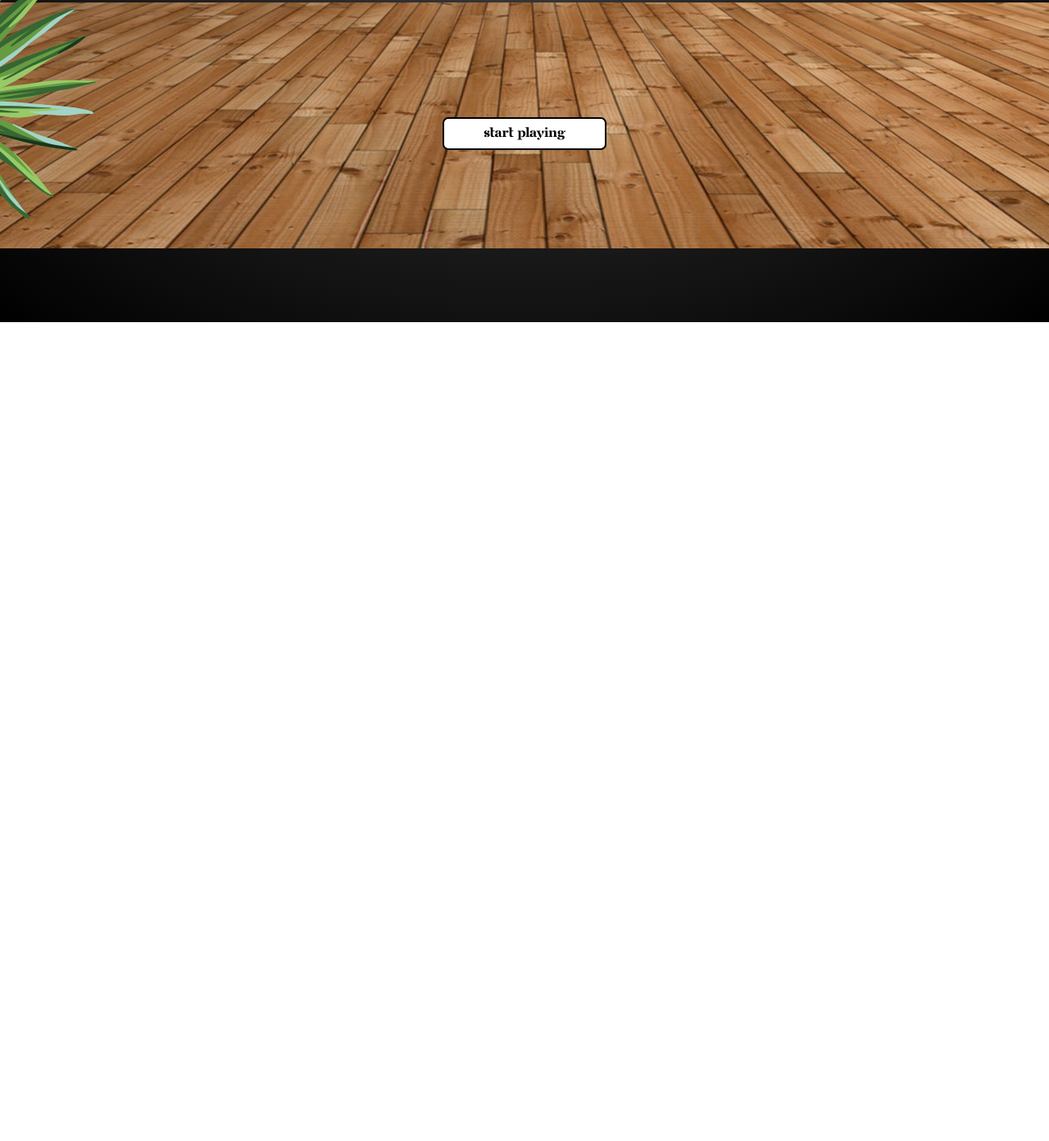
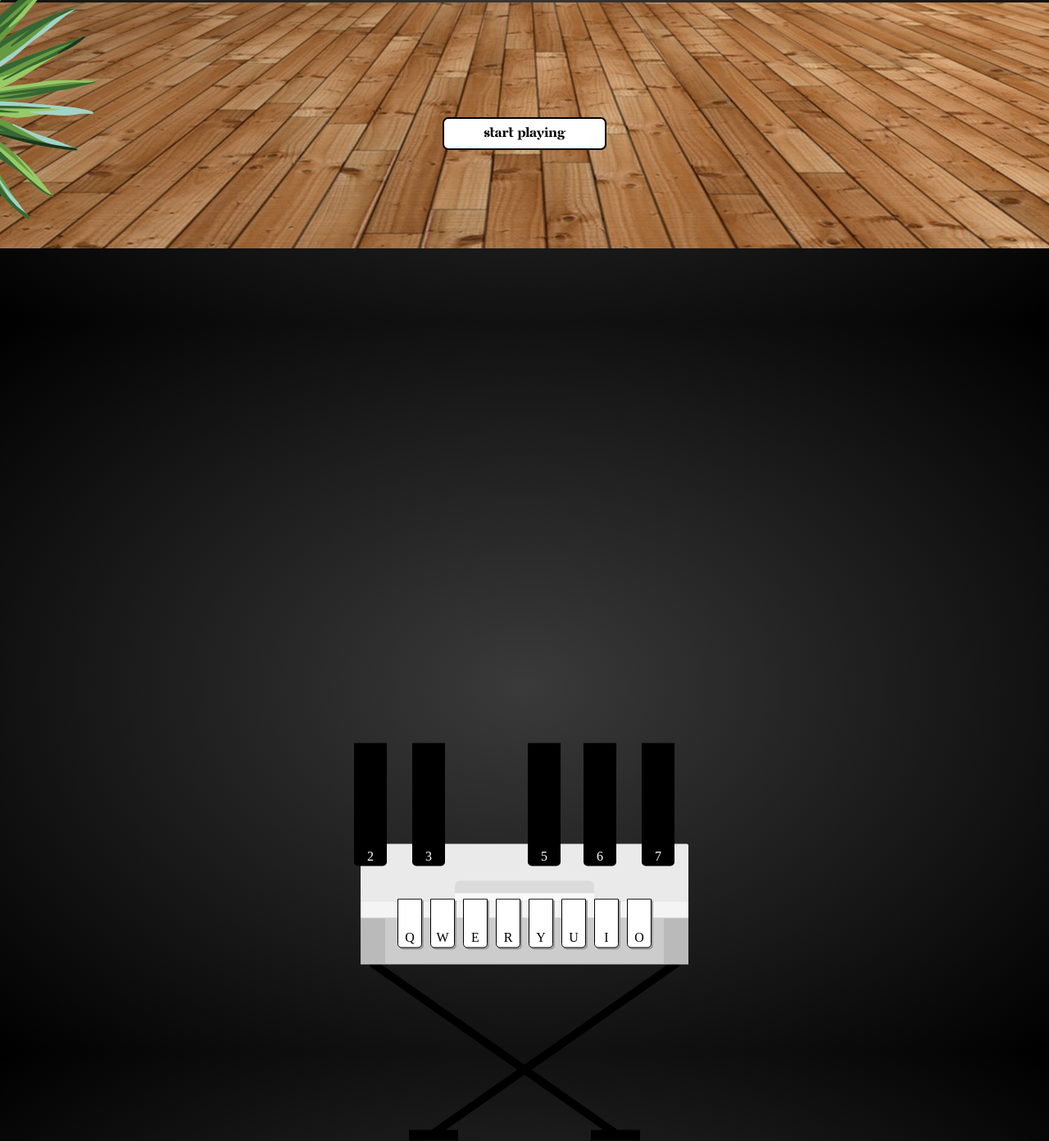
Before and after one commit to vladislavlazarev/synthesizer, a plain HTML site: page main-page.html in a window 1280 px wide. Shown: the part 497-1889 px from the top of the page at 82% size. Before the commit the page ends 890 px from the top, so only its background shows below. Drawn offline with nearby package versions, Linux system fonts and the light colour scheme.

Commit message:
almost final

```diff
--- a/assets/scripts/script.js
+++ b/assets/scripts/script.js
@@ -3,136 +3,149 @@ $(document).ready(function(){
 	 $('.btn').click(function(){
 	 	$('.floor').addClass('-active');
 	 });
+	  $('.btn').click(function(){
+	 	$('.leaf').addClass('-active');
+	 });
+	  $('.btn').click(function(){
+	 	$('.btn').addClass('-active');
+	 });
+	   $('.btn').click(function(){
+	 	$('.lo').addClass('-active');
+	 });
+	   $('.btn').click(function(){
+	 	$('.pianino-move').addClass('-active');
+	 });
 
 
-	// const keyParams = [
-	// 	{
-	// 		key: 81,
-	// 		text : "Q",
-	// 		activeText : "Q",
-	// 		frequency: "C4",
-	// 		type: 'white'
-	// 	},
-	// 	{
-	// 		key: 87,
-	// 			text : "W",
-	// 		activeText : "W",
-	// 		frequency: "D4",
-	// 		type: 'white'
-	// 	},
-	// 	{
-	// 		key: 69,
-	// 		text : "E",
-	// 		activeText : "E",
-	// 		frequency: "E4",
-	// 		type: 'white'
-	// 	},
-	// 	{
-	// 		key: 82,
-	// 		text : "R",
-	// 		activeText : "R",
-	// 		frequency: "F4",
-	// 		type: 'white'
-	// 	},
-	// 	{
-	// 		key: 84,
-	// 		text : "Y",
-	// 		activeText : "Y",
-	// 		frequency: "G4",
-	// 		type: 'white'
-	// 	},
-	// 	{
-	// 		key: 89,
-	// 		text : "U",
-	// 		activeText : "U",
-	// 		frequency: "A4",
-	// 		type: 'white'
-	// 	},
-	// 	{
-	// 		key: 85,
-	// 		text : "I",
-	// 		activeText : "I",
-	// 		frequency: "B4",
-	// 		type: 'white'
-	// 	},
-	// 	{
-	// 		key: 73,
-	// 		text : "O",
-	// 		activeText : "O",
-	// 		frequency: "C5",
-	// 		type: 'white'
-	// 	},
-	// 	{
-	// 		key: 50,
-	// 		text : "2",
-	// 		activeText : "2",
-	// 		frequency: "C#4",
-	// 		type: 'black'
-	// 	},
-	// 	{
-	// 		key: 51,
-	// 		text : "3",
-	// 		activeText : "3",
-	// 		frequency: "Eb4",
-	// 		type: 'black'
-	// 	},
-	// 	{
-	// 		key: 53,
-	// 		text : "5",
-	// 		activeText : "5",
-	// 		frequency: "F#4",
-	// 		type: 'black'
-	// 	},
-	// 	{
-	// 		key: 54,
-	// 		text : "6",
-	// 		activeText : "6",
-	// 		frequency: "G#4",
-	// 		type: 'black'
-	// 	},
-	// 	{
-	// 		key: 55,
-	// 		text : "7",
-	// 		activeText : "Соль(7)",
-	// 		frequency: "Bb4",
-	// 		type: 'black'
-	// 	}
-	// ];
-	// let envParams = {
-	// 	"attack" : 0.11,
-	// 	"decay" : 0.21,
-	// 	"sustain" : 0.09,
-	// 	"release" : 1.2
-	// };
 
-	// let keyboard = [];
+	const keyParams = [
+		{
+			key: 81,
+			text : "Q",
+			activeText : "Q",
+			frequency: "C4",
+			type: 'white'
+		},
+		{
+			key: 87,
+				text : "W",
+			activeText : "W",
+			frequency: "D4",
+			type: 'white'
+		},
+		{
+			key: 69,
+			text : "E",
+			activeText : "E",
+			frequency: "E4",
+			type: 'white'
+		},
+		{
+			key: 82,
+			text : "R",
+			activeText : "R",
+			frequency: "F4",
+			type: 'white'
+		},
+		{
+			key: 84,
+			text : "Y",
+			activeText : "Y",
+			frequency: "G4",
+			type: 'white'
+		},
+		{
+			key: 89,
+			text : "U",
+			activeText : "U",
+			frequency: "A4",
+			type: 'white'
+		},
+		{
+			key: 85,
+			text : "I",
+			activeText : "I",
+			frequency: "B4",
+			type: 'white'
+		},
+		{
+			key: 73,
+			text : "O",
+			activeText : "O",
+			frequency: "C5",
+			type: 'white'
+		},
+		{
+			key: 50,
+			text : "2",
+			activeText : "2",
+			frequency: "C#4",
+			type: 'black'
+		},
+		{
+			key: 51,
+			text : "3",
+			activeText : "3",
+			frequency: "Eb4",
+			type: 'black'
+		},
+		{
+			key: 53,
+			text : "5",
+			activeText : "5",
+			frequency: "F#4",
+			type: 'black'
+		},
+		{
+			key: 54,
+			text : "6",
+			activeText : "6",
+			frequency: "G#4",
+			type: 'black'
+		},
+		{
+			key: 55,
+			text : "7",
+			activeText : "Соль(7)",
+			frequency: "Bb4",
+			type: 'black'
+		}
+	];
+	let envParams = {
+		"attack" : 0.11,
+		"decay" : 0.21,
+		"sustain" : 0.09,
+		"release" : 1.2
+	};
 
-	// for (let i = 0; i < keyParams.length; i++) {
+	let keyboard = [];
 
-	// 	keyboard.push({});
+	for (let i = 0; i < keyParams.length; i++) {
 
-	// 	keyboard[i].env = new Tone.AmplitudeEnvelope(envParams).toMaster();
+		keyboard.push({});
 
-	// 	keyboard[i].osc = new Tone.Oscillator({
-	// 		"partials" : [3, 2, 1],
-	// 		"type" : "custom",
-	// 		"frequency" : keyParams[i].frequency,
-	// 		"volume" : -8,
-	// 	}).connect(keyboard[i].env).start();
+		keyboard[i].env = new Tone.AmplitudeEnvelope(envParams).toMaster();
 
-	// 	Interface.Button({
-	// 				parent: '.' + keyParams[i].type + '-container',
-	// 				activeText : keyParams[i].text,
-	// 				key : keyParams[i].key,
-	// 				keyType: keyParams[i].type,
-	// 				start : function(){
-	// 					keyboard[i].env.triggerAttack();
-	// 				},
-	// 				end : function(){
-	// 					keyboard[i].env.triggerRelease();
-	// 				},
-	// 			});
-	// 	}
+		keyboard[i].osc = new Tone.Oscillator({
+			"partials" : [3, 2, 1],
+			"type" : "custom",
+			"frequency" : keyParams[i].frequency,
+			"volume" : -8,
+		}).connect(keyboard[i].env).start();
+
+		Interface.Button({
+					parent: '.' + keyParams[i].type + '-container',
+					activeText : keyParams[i].text,
+					key : keyParams[i].key,
+					keyType: keyParams[i].type,
+					start : function(){
+						keyboard[i].env.triggerAttack();
+					},
+					end : function(){
+						keyboard[i].env.triggerRelease();
+					},
+				});
+		}
 
 
 
--- /dev/null
+++ b/assets/styles/pianino.css
@@ -0,0 +1,113 @@
+
+/*
+-------------------------------------
+			PIANINO
+-------------------------------------*/
+
+
+
+.cover {
+	width: 400px;
+	height: 70px;
+	background-color: #eaeaea;
+	position: relative;
+	border-radius: 2px;
+}
+.pepiter {
+	width: 170px;
+	height: 10px;
+	background-color: #f9f9f9;
+	position: absolute;
+	left: 50%;
+	bottom: 0;
+	transform: translateX(-50%);
+}
+.pepiter:before {
+	content: "";
+	display: block;
+	background-color: #dbdbdb;
+	width: 170px;
+	height: 15px;
+	position: absolute;
+	bottom: 10px;
+	border-radius: 6px 6px 0 0;
+}
+.border {
+	width: 400px;
+	background-color:#f4f4f4;
+	height: 20px;
+	position: absolute;
+	left: 50%;
+	transform: translateX(-50%);
+	border-radius: 1px;
+}
+/*.border:after,
+.border:before {
+	height: 20px;
+	width: 4px;
+	background: radial-gradient(20% 20%, black, #eaeaea);
+	content: "";
+	display: block;
+
+}*/
+.keyboard-holder {
+	height: 80px;
+	width: 400px;
+	background-color: #cccccc;
+	margin-top: -3px;
+}
+.keyboard-holder:before,
+.keyboard-holder:after {
+	width: 30px;
+	height: 55px;
+	content: "";
+	display: block;
+	position: absolute;
+	background-color: #bababa;
+	bottom: 1px;
+}
+.keyboard-holder:before {
+	left: 0px;
+
+}
+.keyboard-holder:after {
+	right: 0px;
+}
+.left-leg {
+	height: 370px;
+	width: 10px;
+	background-color: black;
+	position: absolute;
+	transform: rotate(-55deg);
+	left: 40%;
+	top: 45%;
+	z-index: -2;
+}
+.right-leg {
+	height: 370px;
+	width: 10px;
+	background-color: black;
+	position: absolute;
+	transform: rotate(55deg);
+	right: 40%;
+	top: 45%;
+	z-index: -2;
+}
+.foots {
+	height: 13px;
+	width: 60px;
+	content: "";
+	display: block;
+	position: absolute;
+	background-color: black;
+}
+.left-foot {
+	left:59px;
+	bottom: -215px;
+	position: absolute;
+}
+.right-foot {
+	right:59px;
+	bottom: -215px;
+	position: absolute;
+}
--- a/assets/styles/style.css
+++ b/assets/styles/style.css
@@ -32,8 +32,8 @@ body {
 
 .white-btn {
 	background-color: white;
-	width: 60px;
-	height: 250px;
+	width: 30px;
+	height: 60px;
 	border: 1px solid black;
     border-bottom-right-radius: 5px;
     border-bottom-left-radius: 5px;
@@ -148,11 +148,11 @@ h1 {
 }
 
 .right-floor.-active{
-	transform: translateX(10%);
+	transform: translateX(40%);
 	transition: 2s;
 }
 .left-floor.-active {
-	transform: translateX(-10%);
+	transform: translateX(-40%);
 	transition: 2s;
 }
 @font-face {
@@ -196,21 +196,23 @@ a {
 }
 .leaf1.-active {
 	transform: translateX(100%);
-	transform: rotate(50deg);
+
 	transition: 1.5s;
 }
 .leaf2.-active {
 	transform: translateX(-100%);
-	transform: rotate(-50deg);
+
 	transition: 1.5s;
 }
-.leaf2.-active {
+.leaf3.-active {
 	transform: translateX(-100%);
-	transform: rotate(-50deg);
+
 	transition: 1.5s;
 }
 
-.lamp1 {
+.btn.-active {
+	top: 120%;
+	transition: 2s;
 
 }
 
@@ -225,3 +227,27 @@ a {
 	background-position: left;
 	height: 300px;
 }
+
+
+.lo {
+	position: absolute;
+	left: 50%;
+	transform: translate(-50%, 50%);
+	bottom: -20%;
+
+
+}
+.pianino-move {
+	position: absolute;
+	bottom: -100%;
+	left: 50%;
+	transform: translate(-50%, -50%);
+	transition: 5s;
+}
+.pianino-move.-active {
+	bottom: 40%;
+	transform: translate(-50%, -50%);
+
+
+
+}
--- a/main-page.html
+++ b/main-page.html
@@ -5,6 +5,7 @@
 	<title>Document</title>
 	<link rel="stylesheet" type="text/css" href="assets/styles/reset.css">
 	<link rel="stylesheet" type="text/css" href="assets/styles/style.css">
+	<link rel="stylesheet" type="text/css" href="assets/styles/pianino.css">
 </head>
 <body>
 	<h1>syntezater</h1>
@@ -17,13 +18,41 @@
 		<div class="floor left-floor" style="background-image: url('assets/img/floor-left.png')"></div>
 		<div class="floor right-floor" style="background-image: url('assets/img/floor-right.png')"></div>
 	</div>
+<div class="pianino-move">
+	<div class="lo">
+		<div class="cover">
+			<div class="pepiter"></div>
+		</div>
+			<div class="border"></div>
+			<div class="keyboard-holder">
+					<section class="section-buttons" id="keyboard">
+						<div class="white-container"></div>
+						<div class="black-container"></div>
+					</section>
+			</div>
+			<div class="legs">
+				<div class="left-leg"></div>
+				<div class="right-leg"></div>
+			</div>
+			<div class="footsS">
+				<div class="foots left-foot"></div>
+				<div class="foots right-foot"></div>
+			</div>
 
-	<script
+			</div>
+</div>
+
+
+
+
+
+
+<script
   src="https://code.jquery.com/jquery-3.3.1.min.js"
   integrity="sha256-FgpCb/KJQlLNfOu91ta32o/NMZxltwRo8QtmkMRdAu8="
   crossorigin="anonymous"></script>
-<!--   <script type="text/javascript" src="assets/scripts/tone.js"></script>
-  <script type="text/javascript" src="assets/scripts/Interface.js"></script> -->
+  <script type="text/javascript" src="assets/scripts/tone.js"></script>
+  <script type="text/javascript" src="assets/scripts/Interface.js"></script>
 
 	<script type="text/javascript" src="assets/scripts/script.js"></script>
 </body>
```
Also changed, not shown: pianino.html (added, +43 -0 lines).
